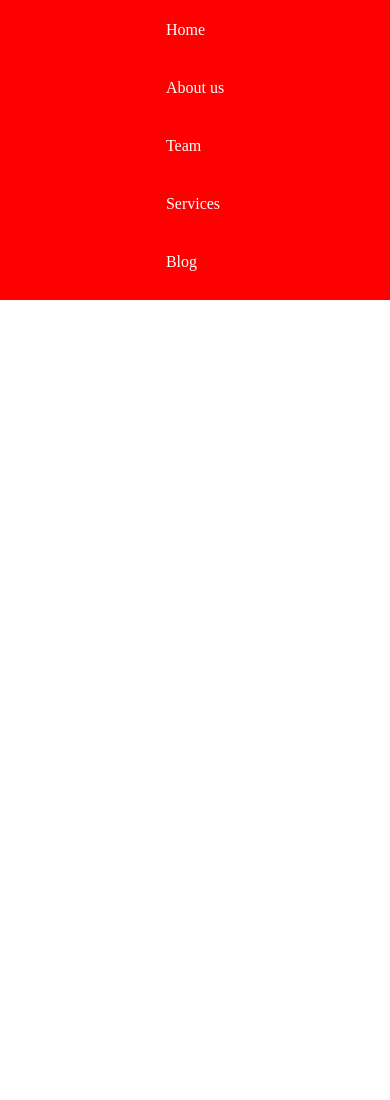
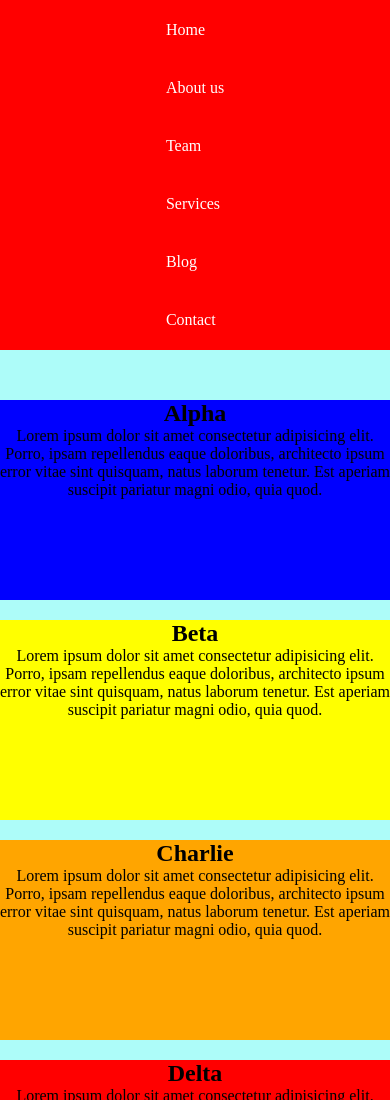
Before and after one commit to bharat40/Responsive-Testing, a plain HTML site: page index.html in a window 390 px wide. Shown: the top 1100 px of the page. Before the commit the page ends 844 px from the top, so only its background shows below. Drawn offline with Linux system fonts and the light colour scheme.

Commit message:
responsive mid section

```diff
--- a/index.html
+++ b/index.html
@@ -23,6 +23,63 @@
         </nav>
     </section>
 
+    <section class="mid-section">
+        <main class="main">
+            <div class="container-1">
+                <div class="box-1">
+                    <h2>Alpha</h2>
+                    <p>Lorem ipsum dolor sit amet consectetur adipisicing elit. Porro, ipsam repellendus eaque doloribus,
+                        architecto ipsum error vitae sint quisquam, natus laborum tenetur. Est aperiam suscipit pariatur
+                        magni odio, quia quod.</p>
+                </div>
+                <div class="box-2">
+                    <h2>Beta</h2>
+                    <p>Lorem ipsum dolor sit amet consectetur adipisicing elit. Porro, ipsam repellendus eaque doloribus,
+                        architecto ipsum error vitae sint quisquam, natus laborum tenetur. Est aperiam suscipit pariatur
+                        magni odio, quia quod.</p>
+                </div>
+                <div class="box-3">
+                    <h2>Charlie</h2>
+                    <p>Lorem ipsum dolor sit amet consectetur adipisicing elit. Porro, ipsam repellendus eaque doloribus,
+                        architecto ipsum error vitae sint quisquam, natus laborum tenetur. Est aperiam suscipit pariatur
+                        magni odio, quia quod.</p>
+                </div>
+                <div class="box-4">
+                    <h2>Delta</h2>
+                    <p>Lorem ipsum dolor sit amet consectetur adipisicing elit. Porro, ipsam repellendus eaque doloribus,
+                        architecto ipsum error vitae sint quisquam, natus laborum tenetur. Est aperiam suscipit pariatur
+                        magni odio, quia quod.</p>
+                </div>
+            </div>
+            <div class="container-2">
+                <div class="box-1">
+                    <h2>Alpha</h2>
+                    <p>Lorem ipsum dolor sit amet consectetur adipisicing elit. Porro, ipsam repellendus eaque doloribus,
+                        architecto ipsum error vitae sint quisquam, natus laborum tenetur. Est aperiam suscipit pariatur
+                        magni odio, quia quod.</p>
+                </div>
+                <div class="box-2">
+                    <h2>Beta</h2>
+                    <p>Lorem ipsum dolor sit amet consectetur adipisicing elit. Porro, ipsam repellendus eaque doloribus,
+                        architecto ipsum error vitae sint quisquam, natus laborum tenetur. Est aperiam suscipit pariatur
+                        magni odio, quia quod.</p>
+                </div>
+                <div class="box-3">
+                    <h2>Charlie</h2>
+                    <p>Lorem ipsum dolor sit amet consectetur adipisicing elit. Porro, ipsam repellendus eaque doloribus,
+                        architecto ipsum error vitae sint quisquam, natus laborum tenetur. Est aperiam suscipit pariatur
+                        magni odio, quia quod.</p>
+                </div>
+                <div class="box-4">
+                    <h2>Delta</h2>
+                    <p>Lorem ipsum dolor sit amet consectetur adipisicing elit. Porro, ipsam repellendus eaque doloribus,
+                        architecto ipsum error vitae sint quisquam, natus laborum tenetur. Est aperiam suscipit pariatur
+                        magni odio, quia quod.</p>
+                </div>
+            </div>
+        </main>
+    </section>
+
 </body>
 
 </html>
--- a/style.css
+++ b/style.css
@@ -6,7 +6,7 @@
 
 .top-section {
   background-color: red;
-  height: 50px;
+  height: 60px;
   display: flex;
   justify-content: center;
   align-items: center;
@@ -26,7 +26,7 @@
 @media (max-width: 773px) {
     .top-section {
         background-color: red;
-        height: 300px;
+        height: 350px;
         display: flex;
         flex-direction: column;
         justify-content: center;
@@ -36,7 +36,97 @@
     .navbar ul {
         display: flex;
         flex-direction: column;
-        padding-top: 50px;
         gap: 40px;
     }
 }
+
+.mid-section {
+    padding-top: 50px;
+    padding-bottom: 50px;
+    background-color: #ADFCF9;
+}
+
+.main {
+    display: flex;
+    flex-direction: column;
+    gap: 20px;
+}
+
+.box-1 {
+    height: 200px;
+    width: 200px;
+    background-color: blue;
+    text-align: center;
+}
+
+.box-2 {
+    height: 200px;
+    width: 200px;
+    background-color: yellow;
+    text-align: center;
+}
+
+.box-3 {
+    height: 200px;
+    width: 200px;
+    background-color: orange;
+    text-align: center;
+}
+
+.box-4 {
+    height: 200px;
+    width: 200px;
+    background-color: red;
+    text-align: center;
+}
+
+.container-1 {
+    display: flex;
+    justify-content: center;
+    gap: 20px;
+}
+
+.container-2 {
+    display: flex;
+    justify-content: center;
+    gap: 20px;
+}
+
+@media (max-width: 773px) {
+    .container-1 {
+        display: flex;
+        flex-direction: column;
+    }
+
+    .container-2 {
+        display: flex;
+        flex-direction: column;
+    }
+
+    .main {
+        display: flex;
+        flex-direction: column;
+        justify-content: center;
+        align-items: center;
+    }
+
+    .box-1 {
+        height: 200px;
+        width: 400px;
+    }
+
+    .box-2 {
+        height: 200px;
+        width: 400px;
+    }
+
+    .box-3 {
+        height: 200px;
+        width: 400px;
+    }
+
+    .box-4 {
+        height: 200px;
+        width: 400px;
+    }
+}
```
